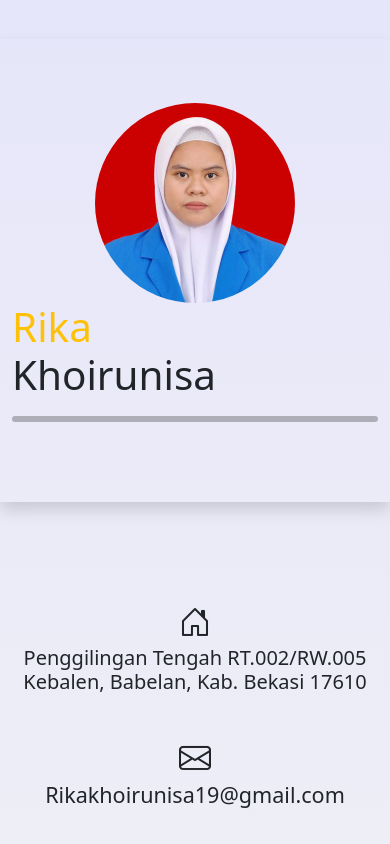
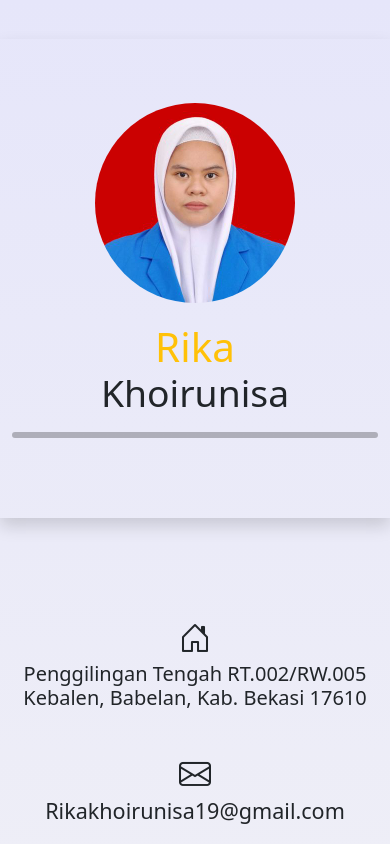
Before and after one commit to rikakhoirunisa/web-cv-rika, a plain HTML site: page index.html in a window 390 px wide. Shown: the top 844 px of the page. Drawn offline with nearby package versions, Linux system fonts and the light colour scheme.

Commit message:
Finishing

```diff
--- a/index.html
+++ b/index.html
@@ -25,9 +25,9 @@
         <div class="col-md-4">
           <img src="img/Rika.jpg" alt="Rika Khoirunisa" class="rounded-circle profile" />
         </div>
-        <div class="col-md-4 text-start">
-          <div class="display-2 text-warning">Rika</div>
-          <div class="display-2">Khoirunisa</div>
+        <div class="col-md-4 text-start min">
+          <div class="display-2 text-warning txt">Rika</div>
+          <div class="display-3 txt">Khoirunisa</div>
           <div><hr /></div>
         </div>
       </div>
--- a/style.css
+++ b/style.css
@@ -32,6 +32,10 @@ hr {
 }
 
 .display-2 {
+  font-weight: 500;
+}
+
+.display-3 {
   font-weight: 500;
 }
 
@@ -139,3 +143,12 @@ ol li::before {
   top: -5px;
   border-radius: 20px;
 }
+
+@media (max-width: 767px) {
+  .min {
+    padding-top: 20px;
+  }
+  .min .txt {
+    text-align: center;
+  }
+}
```
